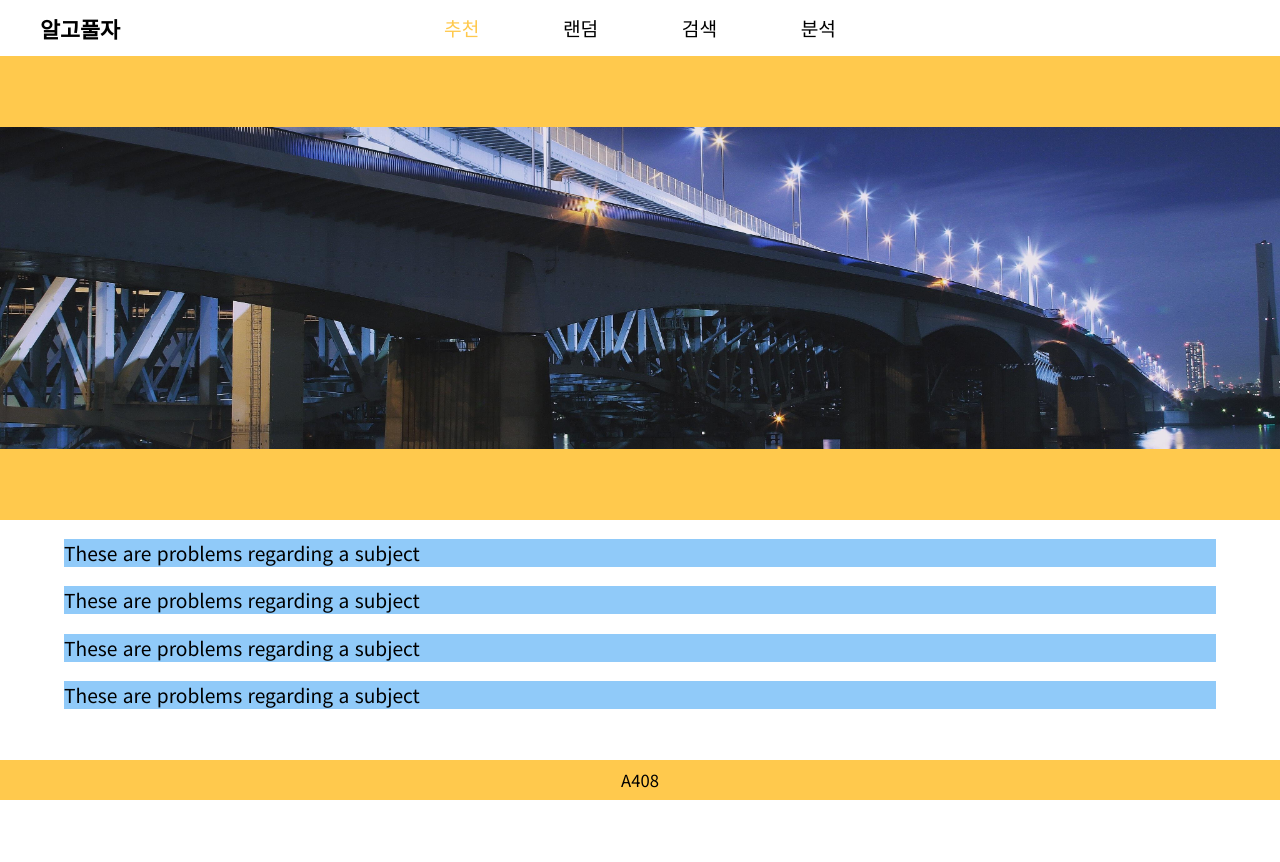
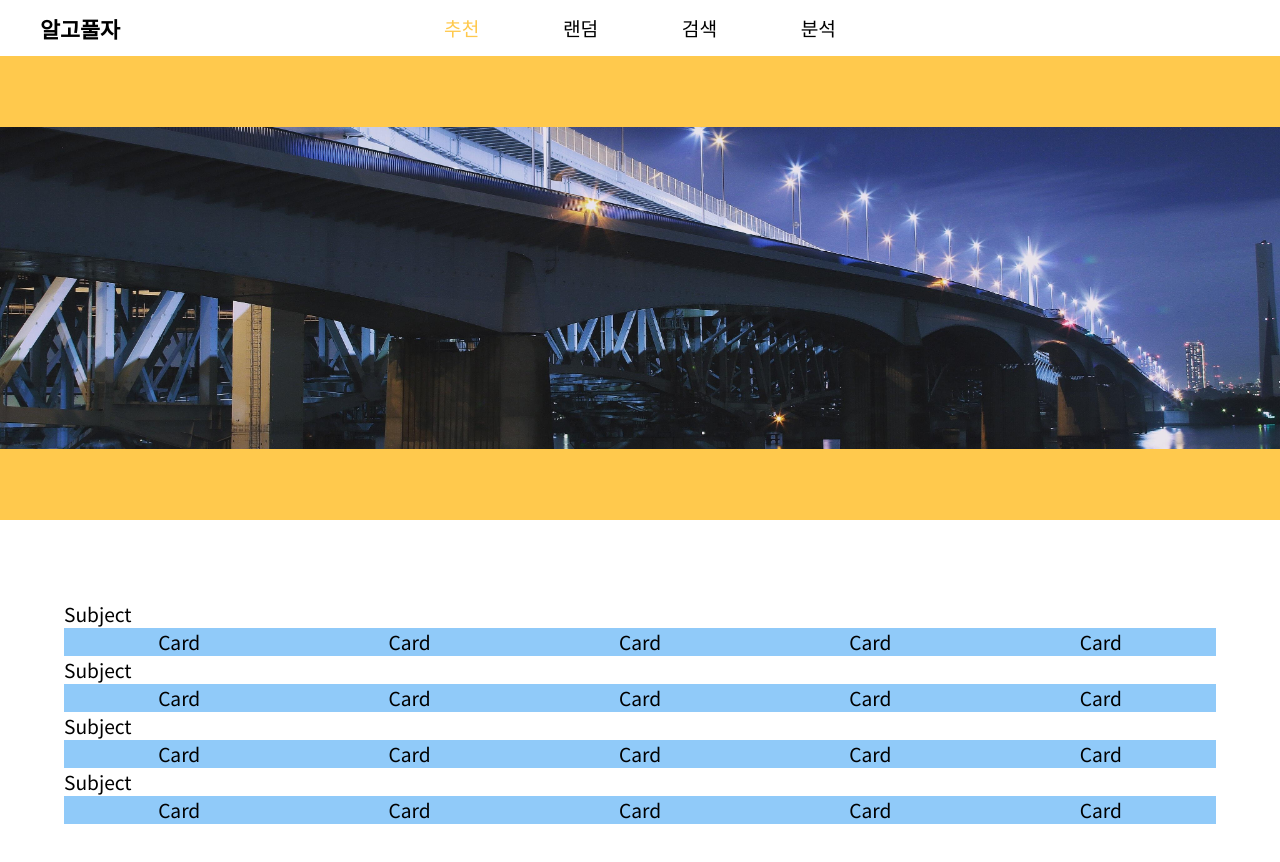
Before and after one commit to Algopulza/algopulza, a Next.js app in the folder frontend/: page /recommendation in a window 1280 px wide. Shown: the top 862 px of the page. Before the commit the page ends 800 px from the top, so only its background shows below. Built offline with nearby package versions, Linux system fonts and the light colour scheme.

Commit message:
S06P31A408-147 Feat: subject별 구조화

```diff
--- /dev/null
+++ b/frontend/components/common/Card.tsx
@@ -0,0 +1,11 @@
+import styled from 'styled-components'
+
+const Container = styled.section`
+
+`
+
+export default function Card() {
+  return (
+    <Container>Card</Container>
+  )
+}
--- a/frontend/components/common/Footer.tsx
+++ b/frontend/components/common/Footer.tsx
@@ -12,10 +12,8 @@ const Container = styled.section`
   color: #000000;
 `
 
-function Footer() {
+export default function Footer() {
   return (
     <Container>A408</Container>
   )
 }
-
-export default Footer
--- a/frontend/components/common/Layout.tsx
+++ b/frontend/components/common/Layout.tsx
@@ -4,7 +4,7 @@ import Footer from './Footer'
 import styled from 'styled-components'
 
 const Container = styled.section`
-  height: 88vh;
+  height: 188vh;
 `
 
 type Props = {
--- a/frontend/components/recommendation/Carousel.tsx
+++ b/frontend/components/recommendation/Carousel.tsx
@@ -12,6 +12,7 @@ const Container = styled.section`
   display: flex;
   flex-direction: column;
   justify-content: center;
+  margin-bottom: 80px;
   height: 58vh;
   background: #FFC94D;
 `
--- a/frontend/components/recommendation/Subject.tsx
+++ b/frontend/components/recommendation/Subject.tsx
@@ -1,15 +1,23 @@
+import SubjectTitle from './SubjectTitle'
+import Card from '../common/Card'
+import _ from 'lodash'
 import styled from 'styled-components'
 
 const Container = styled.section`
+  display: flex;
+  justify-content: space-around;
   background: #90caf9;
 `
 
-function Subject() {
+export default function Subject() {
+  const range = _.range(5)
+
   return (
+    <>
+    <SubjectTitle />
     <Container>
-      <p>These are problems regarding a subject</p>
+      {range.map(index => <Card key={index} />)}
     </Container>
+    </>
   )
 }
-
-export default Subject
--- /dev/null
+++ b/frontend/components/recommendation/SubjectTitle.tsx
@@ -0,0 +1,13 @@
+import styled from 'styled-components'
+
+const Container = styled.section`
+
+`
+
+export default function SubjectTitle() {
+  return (
+    <Container>
+      Subject
+    </Container>
+  )
+}
```
